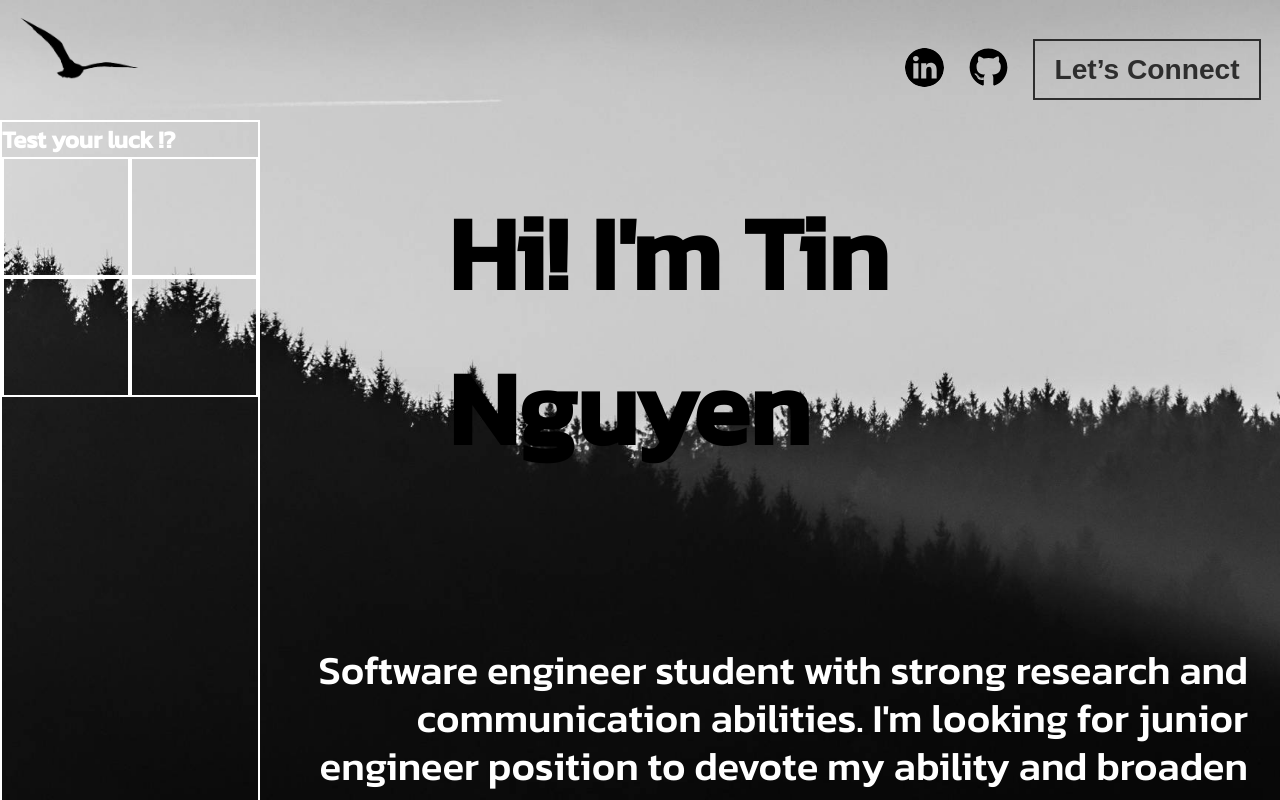
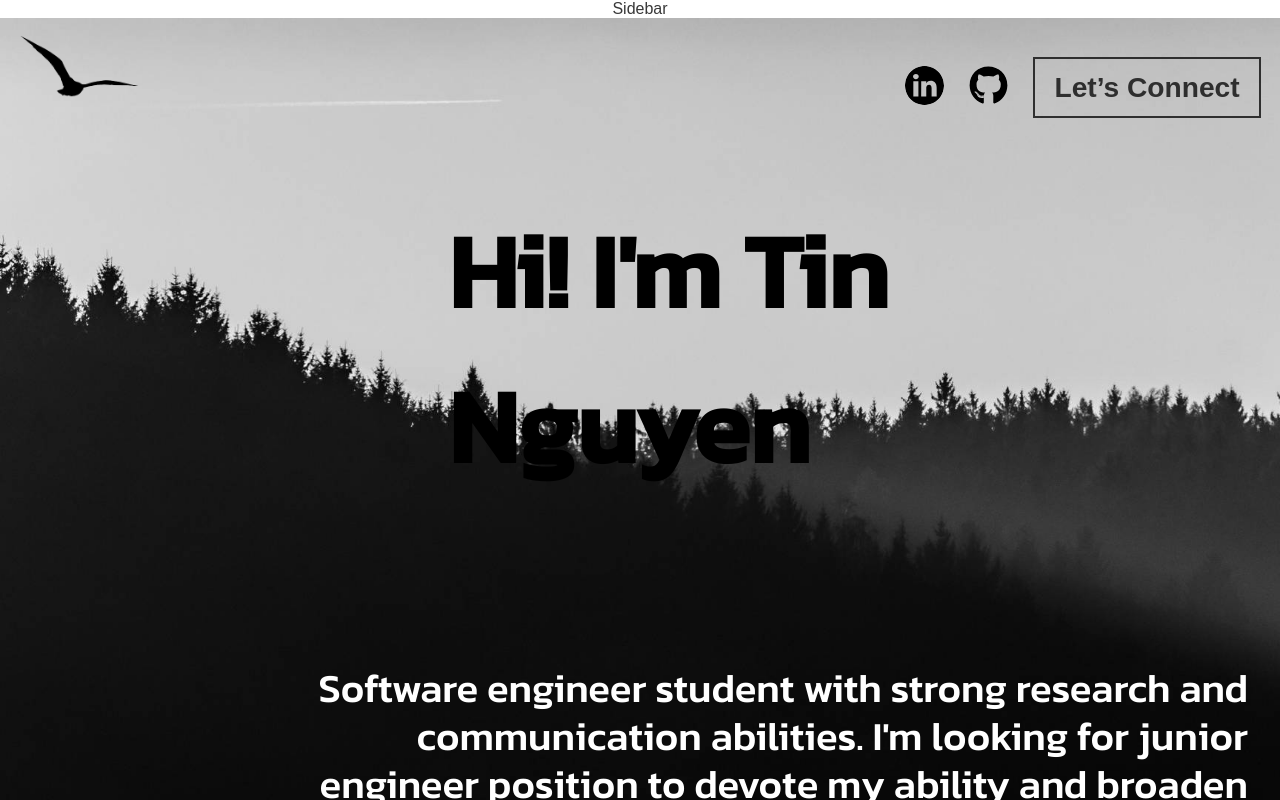
Before and after one commit to TinNguyen01600/portfolio, a React (Vite) app: page / in a window 1280 px wide. Shown: the top 800 px of the page. Built offline with nearby package versions, Linux system fonts and the light colour scheme; a web font is replaced by a local one.

Commit message:
add Sidebar component and its CSS

```diff
--- a/src/App.css
+++ b/src/App.css
@@ -89,30 +89,46 @@ section {
 }
 
 /*******************************************************************/
-.banner {
+.sidebar {
     display: flex;
+    flex-direction: column;
+    align-items: center;
+    justify-content: center;
+    background-color: white;
+    color: #121212d6;
 
-    .banner-luck {
-        border: 2px solid white;
+    .bg {
+        position: fixed;
+        top: 0;
+        left: 0;
+        width: 30vh;
+        background: white;
 
-        h1 {
-            font-family: 'Kanit';
-            color: white;
+        .links {
+            position: absolute;
+            width: 100%;
+            height: 100%;
+            display: flex;
+            flex-direction: column;
+        }
     }
 
-        .box-ctn {
-            display: grid;
-            grid-template-columns: repeat(2, 10vw);
-        }
-
-        .mystery-box {
-            border: 2px solid #fff;
-            width: 10vw;
-            height: 15vh;
+    button {
+        width: 1vw;
+        height: 2vh;
+        border-radius: 50%;
+        position: fixed;
+        top: 2vh;
+        right: 1vw;
+        background-color: transparent;
+        border: none;
     }
 }
 
 /*******************************************************************/
+.banner {
+    display: flex;
+
    .banner-text {
         display: flex;
         flex-direction: column;
--- a/src/App.jsx
+++ b/src/App.jsx
@@ -1,6 +1,7 @@
 import './App.css'
 import Banner from './components/section1/Banner'
 import Header from './components/section1/Header'
+import Sidebar from './components/section1/sidebar/Sidebar'
 import Parallax from './components/section2/Parallax'
 import MainPage from './components/section3/MainPage'
 
@@ -8,6 +9,7 @@ function App() {
     return (
         <>
             <section className='section-1'>
+                <Sidebar />
                 <Header />
                 <Banner />
             </section>
--- a/src/components/section1/Banner.jsx
+++ b/src/components/section1/Banner.jsx
@@ -1,5 +1,4 @@
 import { motion } from "framer-motion"
-import Luck from "./Luck"
 
 const boxVariant = {
     initial: { x: '300vw' },
@@ -19,9 +18,6 @@ const boxItemVariant = {
 const Banner = () => {
     return (
         <div className="banner">
-            <div className="banner-luck">
-                <Luck />
-            </div>
             <motion.div
                 className="banner-text"
                 variants={boxVariant}
--- a/src/components/section1/Luck.jsx
+++ /dev/null
@@ -1,24 +0,0 @@
-import { motion } from "framer-motion";
-
-const Luck = () => {
-    return (
-        <motion.div
-            animate={{
-                opacity: [0, 1],
-                transition: { delay: 2, duration: 1 }
-            }}
-        >
-            <h1>Test your luck !?</h1>
-            <div className="box-ctn">
-                {[1, 2, 3, 4].map(box => (
-                    <motion.div
-                        key={box}
-                        className="mystery-box"
-                    />
-                ))}
-            </div>
-        </motion.div>
-    )
-}
-
-export default Luck
--- /dev/null
+++ b/src/components/section1/sidebar/Links.jsx
@@ -0,0 +1,9 @@
+const Links = () => {
+    return (
+        <div className="links">
+
+        </div>
+    )
+}
+
+export default Links
--- /dev/null
+++ b/src/components/section1/sidebar/Sidebar.jsx
@@ -0,0 +1,16 @@
+import Links from "./Links"
+import ToggleButton from "./ToggleButton"
+
+const Sidebar = () => {
+    return (
+        <div className="sidebar">
+            Sidebar
+            <div className="bg">
+                <Links />
+            </div>
+            <ToggleButton />
+        </div>
+    )
+}
+
+export default Sidebar
--- /dev/null
+++ b/src/components/section1/sidebar/ToggleButton.jsx
@@ -0,0 +1,9 @@
+const ToggleButton = () => {
+    return (
+        <button>
+
+        </button>
+    )
+}
+
+export default ToggleButton
```
Lines whose indentation alone changed are shown as unchanged.
